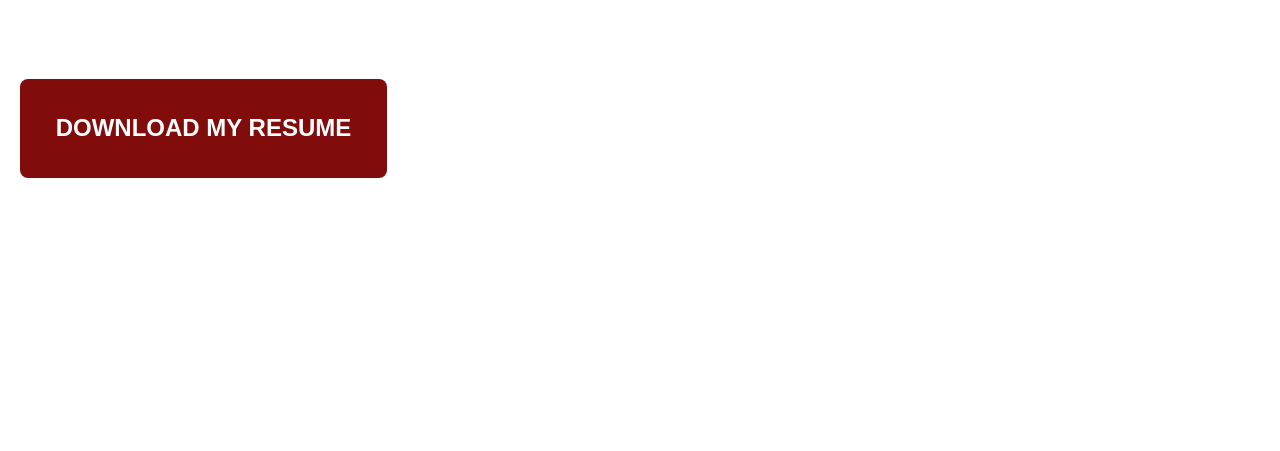
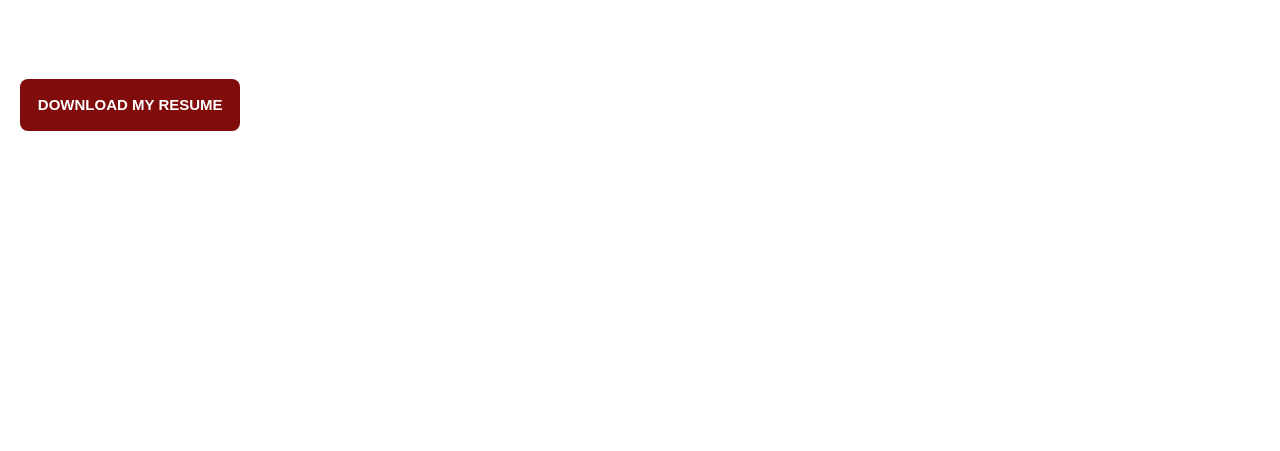
Before and after one commit to SJonas96/Mod18-21, a plain HTML site: page index.html in a window 1280 px wide. Shown: the part 1359-1810 px from the top of the page. Drawn offline with Linux system fonts and the light colour scheme.

Commit message:
Basic Updates

```diff
--- a/css/style.css
+++ b/css/style.css
@@ -58,6 +58,7 @@ footer {
     padding-left: 100px;
     color:white
 }
+
 
 .nav li {
     display: inline-block;
@@ -262,9 +263,9 @@ button {
     text-align: center;
     margin-top: 5%;
     margin-bottom: 5%;
-    font-size: 24px;
+    font-size: 15px;
     font-weight: bold;
-    padding: 3%;
+    padding: 1.5%;
     border-radius: 8px;
     border: #FFFFFF;
 }
```
Also changed, not shown: index.html (+2 -0 lines), 1 other file.
